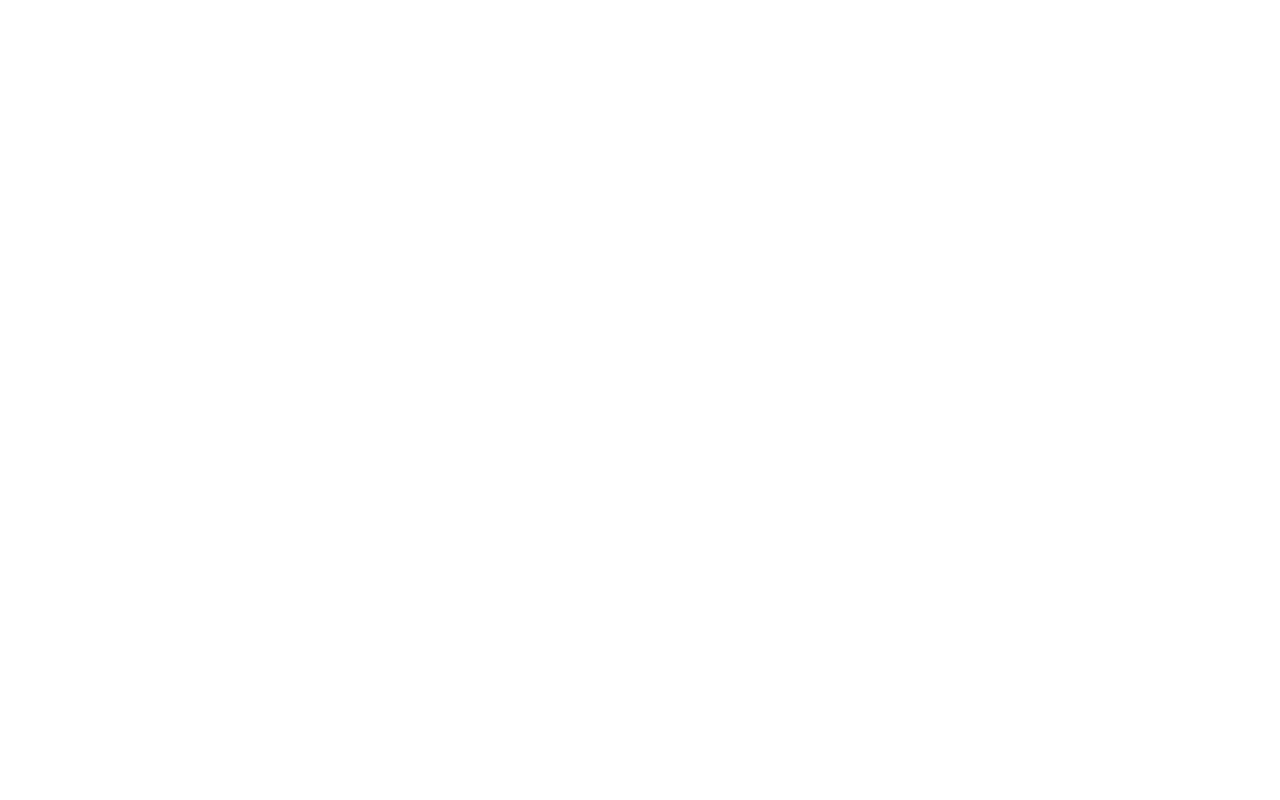
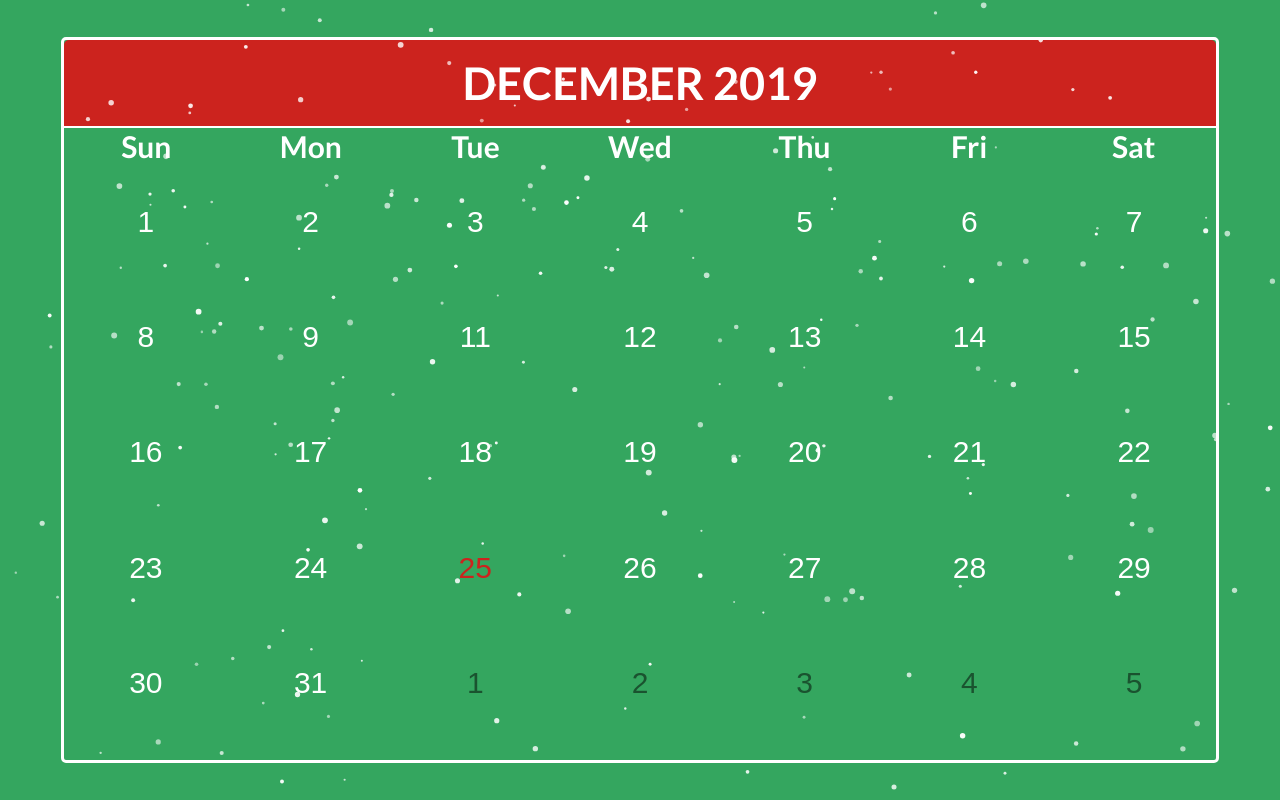
Before and after one commit to dbullard2/advent-calendar, a plain HTML site: page index.html in a window 1280 px wide. Drawn offline with nearby package versions, Linux system fonts and the light colour scheme.

Commit message:
added calendar to the main index.html

```diff
--- a/index.html
+++ b/index.html
@@ -0,0 +1,74 @@
+<!DOCTYPE html>
+<html lang="en" dir="ltr">
+  <head>
+    <meta charset="utf-8">
+    <meta name="viewport" content="width=device-width, initial-scale=1">
+    <title>Advent Calender | 2019</title>
+    <link rel="stylesheet" type="text/css" href="style.css">
+    <link href="https://fonts.googleapis.com/css?family=Montserrat&display=swap" rel="stylesheet">
+  </head>
+  <body>
+      <section class="sky">
+        <div class="calendar">
+          <div class="month"><h1>December 2019</h1></div>
+          <div class="week-day">
+            <div>Sun</div>
+            <div>Mon</div>
+            <div>Tue</div>
+            <div>Wed</div>
+            <div>Thu</div>
+            <div>Fri</div>
+            <div>Sat</div>
+          </div>
+
+          <div class="date-grid">
+              <button onclick="one();">1</button>
+              <button>2</button>
+              <button>3</button>
+              <button>4</button>
+              <button>5</button>
+              <button>6</button>
+              <button>7</button>
+              <button>8</button>
+              <button>9</button>
+              <button>11</button>
+              <button>12</button>
+              <button>13</button>
+              <button>14</button>
+              <button>15</button>
+              <button>16</button>
+              <button>17</button>
+              <button>18</button>
+              <button>19</button>
+              <button>20</button>
+              <button>21</button>
+              <button>22</button>
+              <button>23</button>
+              <button>24</button>
+              <button>25</button>
+              <button>26</button>
+              <button>27</button>
+              <button>28</button>
+              <button>29</button>
+              <button>30</button>
+              <button>31</button>
+              <button class="after" disabled>1</button>
+              <button class="after" disabled>2</button>
+              <button class="after" disabled>3</button>
+              <button class="after" disabled>4</button>
+              <button class="after" disabled>5</button>
+            </div>
+        </div>
+
+        <div class="modal" id="one">
+          <div class="modal-content">
+              <img src="days/day_one/img/arizonapostcard-dribbble.jpg" alt="Arizona Postcard">
+              <p>December 1, 2019. A simple postcard maker</p>
+              <a href="https://dbullard2.github.io/advent-calendar/days/day_one/index.html" target="blank"><button type="button">View</button></a>
+          </div>
+        </div>
+      </section>
+    <script src="https://ajax.googleapis.com/ajax/libs/jquery/3.4.1/jquery.min.js"></script>
+    <script src="script.js"></script>
+  </body>
+</html>
--- /dev/null
+++ b/script.js
@@ -0,0 +1,107 @@
+// Snow from https://codepen.io/radum/pen/xICAB
+
+(function () {
+
+  var COUNT = 300;
+  var masthead = document.querySelector('.sky');
+  var canvas = document.createElement('canvas');
+  var ctx = canvas.getContext('2d');
+  var width = masthead.clientWidth;
+  var height = masthead.clientHeight;
+  var i = 0;
+  var active = false;
+
+  function onResize() {
+    width = masthead.clientWidth;
+    height = masthead.clientHeight;
+    canvas.width = width;
+    canvas.height = height;
+    ctx.fillStyle = '#FFF';
+
+    var wasActive = active;
+    active = width > 600;
+
+    if (!wasActive && active)
+      requestAnimFrame(update);
+  }
+
+  var Snowflake = function () {
+    this.x = 0;
+    this.y = 0;
+    this.vy = 0;
+    this.vx = 0;
+    this.r = 0;
+
+    this.reset();
+  }
+
+  Snowflake.prototype.reset = function() {
+    this.x = Math.random() * width;
+    this.y = Math.random() * -height;
+    this.vy = 1 + Math.random() * 3;
+    this.vx = 0.5 - Math.random();
+    this.r = 1 + Math.random() * 2;
+    this.o = 0.5 + Math.random() * 0.5;
+  }
+
+  canvas.style.position = 'absolute';
+  canvas.style.left = canvas.style.top = '0';
+
+  var snowflakes = [], snowflake;
+  for (i = 0; i < COUNT; i++) {
+    snowflake = new Snowflake();
+    snowflake.reset();
+    snowflakes.push(snowflake);
+  }
+
+  function update() {
+
+    ctx.clearRect(0, 0, width, height);
+
+    if (!active)
+      return;
+
+    for (i = 0; i < COUNT; i++) {
+      snowflake = snowflakes[i];
+      snowflake.y += snowflake.vy;
+      snowflake.x += snowflake.vx;
+
+      ctx.globalAlpha = snowflake.o;
+      ctx.beginPath();
+      ctx.arc(snowflake.x, snowflake.y, snowflake.r, 0, Math.PI * 2, false);
+      ctx.closePath();
+      ctx.fill();
+
+      if (snowflake.y > height) {
+        snowflake.reset();
+      }
+    }
+
+    requestAnimFrame(update);
+  }
+
+  // shim layer with setTimeout fallback
+  window.requestAnimFrame = (function(){
+    return  window.requestAnimationFrame       ||
+            window.webkitRequestAnimationFrame ||
+            window.mozRequestAnimationFrame    ||
+            function( callback ){
+              window.setTimeout(callback, 1000 / 60);
+            };
+  })();
+
+  onResize();
+  window.addEventListener('resize', onResize, false);
+
+  masthead.appendChild(canvas);
+})();
+
+function one(){
+  var modal = document.getElementById("one");
+  modal.style.display = "block";
+  window.onclick = function(event){
+    if(event.target == modal){
+      modal.style.display = "none";
+    }
+  }
+}
--- /dev/null
+++ b/style.css
@@ -0,0 +1,178 @@
+@import url(https://fonts.googleapis.com/css?family=Lato:400,700);
+
+body, html {
+  overflow:hidden;
+  margin: 0;
+  padding: 0;
+  height: 100%;
+  font-family: 'Lato';
+  font-weight: 700;
+  font-size: 30px;
+  color: #34A65F;
+}
+
+p{
+    margin: 0;
+    padding: 0;
+}
+
+.color:nth-child(1){
+  background-color: #F5624D;
+}
+
+.color:nth-child(2){
+  background-color: #CC231E;
+}
+
+.color:nth-child(3){
+  background-color: #34A65F;
+}
+
+.color:nth-child(4){
+  background-color: #0F8A5F;
+}
+
+.color:nth-child(5){
+  background-color: #235E6F;
+}
+
+.sky{
+    height: 100%;
+    width: 100%;
+    display: flex;
+    justify-content: center;
+    align-items: center;
+    color: #fff;
+    background-color: #34A65F;
+}
+
+.calendar{
+    width: 90%;
+    height: 90%;
+    border: 3px solid white;
+    border-radius: 5px;
+}
+
+.month{
+    height: 12%;
+    width: 100%;
+    top: 0;
+    text-transform: uppercase;
+    margin: 0;
+    padding: 0;
+    border-radius: 5px 5px 0px 0px;
+    display: flex;
+    justify-content: center;
+    align-items: center;
+    background-color: #cc231e;
+    border-bottom: 2px solid white;
+    /*background-color: red;
+    background-image: linear-gradient(
+        -45deg,
+        white 25%,
+        transparent 25.5%,
+        transparent 50%,
+        white 50.5%,
+        white 75%,
+        transparent 75.5%,
+        transparent
+    );
+    background-size: 20px 20px;*/
+}
+
+.month h1{
+    margin: 0;
+    padding: 0;
+}
+
+.week-day, .date-grid{
+    display: grid;
+    grid-template-columns: repeat(7, 1fr);
+}
+
+.week-day{
+    text-align: center;
+}
+
+.date-grid{
+    height: 80%;
+    grid-gap: 1px;
+}
+
+button:nth-child(24){
+  color: #cc231e !important;
+}
+
+
+.date-grid button{
+    position: relative;
+    background-color: transparent;
+    color: white;
+    font-size: 30px;
+    border: none;
+    z-index: 2;
+}
+
+.date-grid button:hover{
+  outline: 3px solid #cc231e;
+}
+
+.after{
+  color: rgba(0, 0, 0, 0.5) !important;
+}
+
+.modal{
+  display: none;
+  position: fixed;
+  z-index: 3;
+  left: 0;
+  top: 0;
+  width: 100%;
+  height: 100%;
+  overflow: auto;
+  background-color: rgba(0,0,0,0.4);
+}
+
+.modal-content{
+  width: 500px;
+  height: 600px;
+  background-color: white;
+  position: absolute;
+  left: 0; right: 0;
+  top: 0; bottom: 0;
+  margin: auto;
+  max-width: 100%;
+  max-height: 100%;
+  overflow: auto;
+  border-radius: 15px;
+  border: 3px solid #cc231e;
+}
+
+.modal-content p{
+  margin-left: 1%;
+  margin-top: 1%;
+  color: black;
+  font-size: 20px;
+}
+
+.modal-content img{
+  width: 100%;
+}
+
+#one{
+  text-align: center;
+}
+
+#one button{
+  border: 3px solid #235E6F;
+  border-radius: 5px;
+  background-color: white;
+  width: 150px;
+  height: 75px;
+  margin-top: 10%;
+  font-size: 20px;
+}
+
+#one button:hover{
+  border: 3px solid #cc231e;
+}
```
Also changed, not shown: days/day_one/index.html (+6 -5 lines), 1 other file.
